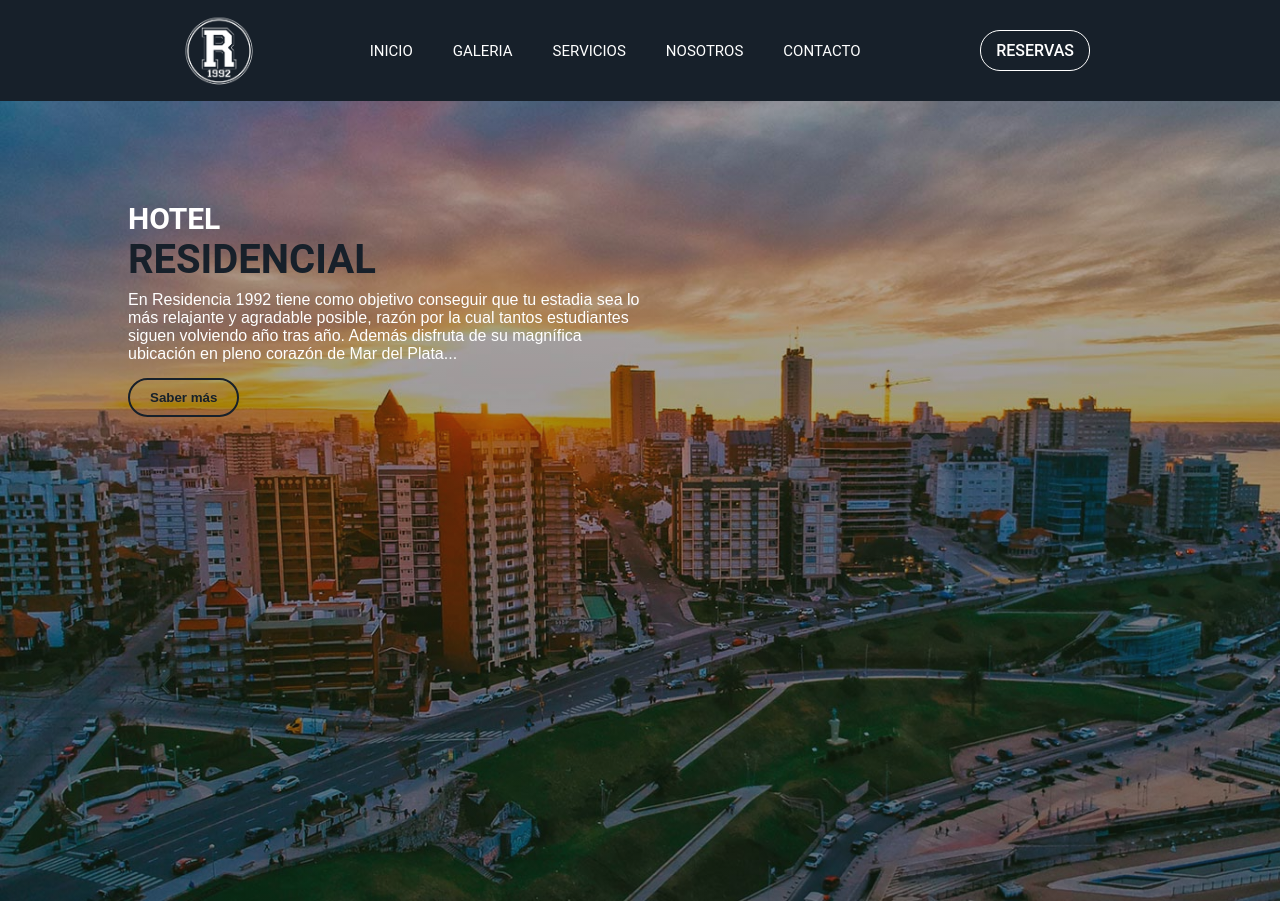
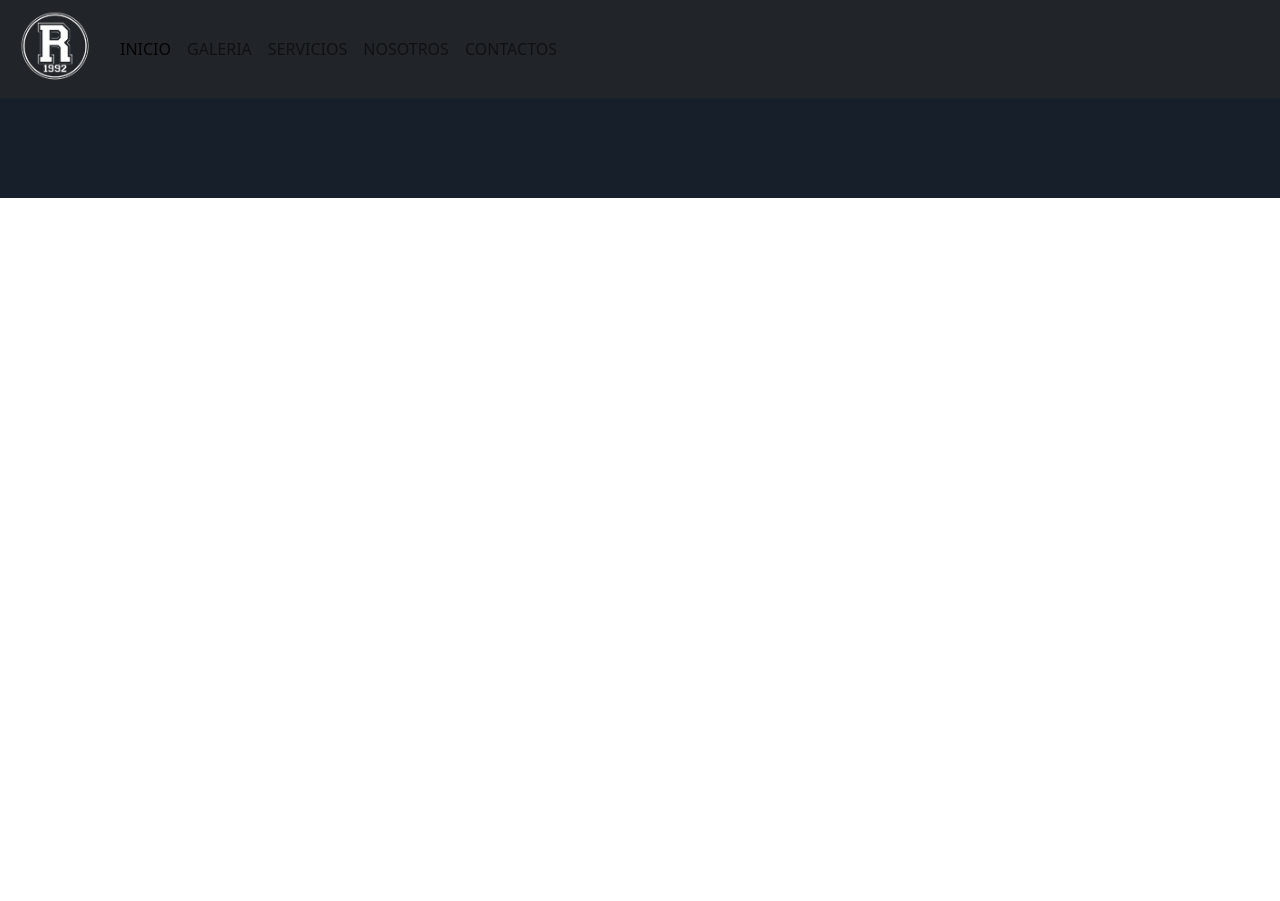
Before and after one commit to freddymdq/Residencia1992-NOALTA, a plain HTML site: page index.html in a window 1280 px wide. Shown: the top 901 px of the page. After the commit the page ends 800 px from the top, so only its background shows below. Drawn offline with nearby package versions, Linux system fonts and the light colour scheme.

Commit message:
LISTA NAVBAR NUEVA

```diff
--- a/index.html
+++ b/index.html
@@ -5,10 +5,11 @@
     <meta http-equiv="X-UA-Compatible" content="IE=edge">
     <meta name="viewport" content="width=device-width, initial-scale=1.0">
     <title>RESIDENCIA 1992</title>
+
+    <!--BOOTSTRAP LINK-->
+    <link href="https://cdn.jsdelivr.net/npm/bootstrap@5.2.0-beta1/dist/css/bootstrap.min.css" rel="stylesheet" integrity="sha384-0evHe/X+R7YkIZDRvuzKMRqM+OrBnVFBL6DOitfPri4tjfHxaWutUpFmBp4vmVor" crossorigin="anonymous">
     <!--ANIMACIONES LINK-->
-    <link
-    rel="stylesheet"
-    href="https://cdnjs.cloudflare.com/ajax/libs/animate.css/4.1.1/animate.min.css"/>
+    <link rel="stylesheet" href="https://cdnjs.cloudflare.com/ajax/libs/animate.css/4.1.1/animate.min.css"/>
 
     <link rel="stylesheet" href="style.css">
 </head>
@@ -16,21 +17,29 @@
 <body>
     <section class="grid">
         <!--HEADER-->
-        <header class="header"> <!--Este index con la class "headerindex" contiene el boton de reservas que los otros header no contienen-->
-            <a href="index.html" class="logo"><img src="./multimedia/imagenes/residencialogo.png" alt="logo residencia"></a>
-            <nav class="nav">
-                <ul class="nav__link">
-                    <li><a href="index.html">INICIO</a></li>
-                    <li><a href="./paginas/galeria.html">GALERIA</a></li>
-                    <li><a href="./paginas/servicios.html">SERVICIOS</a></li>
-                    <li><a href="./paginas/nosotros.html">NOSOTROS</a></li>
-                    <li><a href="./paginas/contacto.html">CONTACTO</a></li> <!--En esta ancor va una sub-lista desplazable con los distintos modo de contactarnos-->
-                </ul>
-            </nav>
-            <a href="#"><button class="reserva">RESERVAS</button></a> <!--Aqui quiero indexar una pagina donde se pueda llenar un talonario para reservas-->
+        <header> <!--Este index con la class "headerindex" contiene el boton de reservas que los otros header no contienen-->
+                <nav class="navbar navbar-expand-lg bg-dark p-1">
+                    <div class="container-fluid">
+                      <a class="navbar-brand" href="./index.html"><img class="logo" src="./multimedia/imagenes/residencialogo.png" alt="Residencia logo" width="80"></a>
+                      <button class="navbar-toggler" type="button" data-bs-toggle="collapse" data-bs-target="#navbarNavAltMarkup" aria-controls="navbarNavAltMarkup" aria-expanded="false" aria-label="Toggle navigation">
+                        <span class="navbar-toggler-icon"></span>
+                      </button>
+                      <div class="collapse navbar-collapse" id="navbarNavAltMarkup">
+                        <div class="navbar-nav">
+                          <a class="nav-link active text" aria-current="page" href="#">INICIO</a>
+                          <a class="nav-link" href="#">GALERIA</a>
+                          <a class="nav-link" href="#">SERVICIOS</a>
+                          <a class="nav-link" href="#">NOSOTROS</a>
+                          <a class="nav-link" href="#">CONTACTOS</a>
+                        </div>
+                      </div>
+                    </div>
+                  </nav>
         </header>
 
-        <!--MAIN-->
+        <!--CAROUSEL-->
+
+        <!--MAIN
         <main class="main">
             <div class="main__contenido">
                 <h2>HOTEL</h2>
@@ -40,7 +49,7 @@
                 <a href="./paginas/servicios.html"> <button>Saber más</button> </a>
             </div>
         </main>
-
+        -->
         <!--FOOTER-->
         <footer class="footer">
             <a href="https://facebook.com" target="_blank"><img src="./multimedia/imagenes/facebook.png" alt="Logo facebook"></a>
@@ -48,6 +57,9 @@
             <a href="https://www.whatsapp.com" target="_blank"> <img src="./multimedia/imagenes/whatsapp.png" alt="Logo whatsapp"></a>
         </footer>
     </section>
+
+    <script src="https://cdn.jsdelivr.net/npm/@popperjs/core@2.11.5/dist/umd/popper.min.js" integrity="sha384-Xe+8cL9oJa6tN/veChSP7q+mnSPaj5Bcu9mPX5F5xIGE0DVittaqT5lorf0EI7Vk" crossorigin="anonymous"></script>
+    <script src="https://cdn.jsdelivr.net/npm/bootstrap@5.2.0-beta1/dist/js/bootstrap.min.js" integrity="sha384-kjU+l4N0Yf4ZOJErLsIcvOU2qSb74wXpOhqTvwVx3OElZRweTnQ6d31fXEoRD1Jy" crossorigin="anonymous"></script>
 </body>
 
 </html>
```
